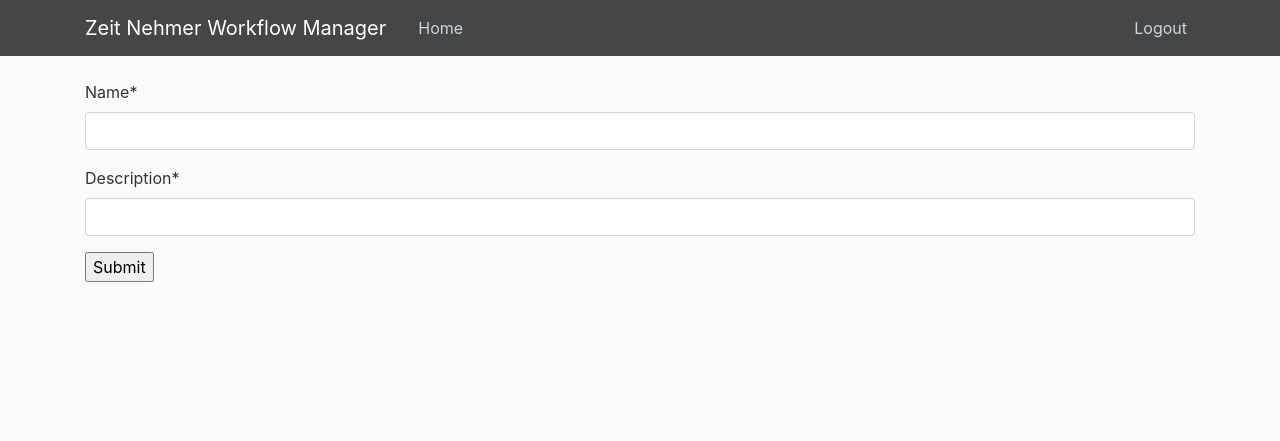
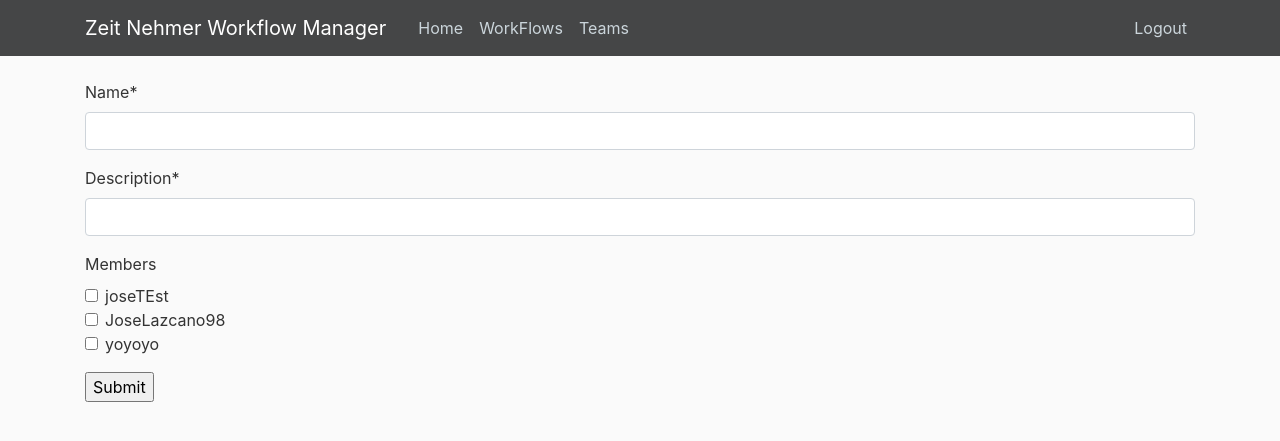
Before and after one commit to GaddPetrivoki/ProcrastinatorsRUM, a Django app: a page that uses ZeitNehmer/workflows/templates/base.html in a window 1280 px wide. Shown: the top 441 px of the page. Run offline with Django 4.2, Linux system fonts and the light colour scheme; a user stored in the database is signed in; data comes from the database, SQL or seed files in the repository; some libraries are stand-ins or nearby versions.

Commit message:
Added member support, also added some html changes made by Christian

```diff
--- a/ZeitNehmer/Main_Page/templates/Main_Page/base.html
+++ b/ZeitNehmer/Main_Page/templates/Main_Page/base.html
@@ -32,6 +32,7 @@
                         <a class="nav-item nav-link" href="{% url 'Main-Page' %}">Home</a>
 
                         <a class="nav-item nav-link" href="{% url 'Workflows' user.username %}">WorkFlows</a>
+                        <a class="nav-item nav-link" href="{% url 'teams' user.username %}">Teams</a>
                         {% else %}
                         <a class="nav-item nav-link" href="{% url 'Main-Page' %}">Home</a>
                         {% endif %}
--- a/ZeitNehmer/workflows/forms.py
+++ b/ZeitNehmer/workflows/forms.py
@@ -1,7 +1,7 @@
 from .models import Workflows, Teams
 from django import forms
 from django.forms import ModelForm
-
+from django.contrib.auth.models import User
 class WorkflowsForm(forms.ModelForm):
     class Meta:
         model = Workflows
@@ -18,4 +18,12 @@ class WorkflowsForm(forms.ModelForm):
 class TeamsForm(forms.ModelForm):
     class Meta:
         model = Teams
-        fields = ['name', 'description']
+        fields = ['name', 'description', 'members']
+
+    members = forms.ModelMultipleChoiceField(
+        queryset=User.objects.none(),
+        widget=forms.CheckboxSelectMultiple,
+        required = False,
+    )
+class addMemberForm(forms.Form):
+    member = forms.CharField(label='Member', max_length=100)
--- a/ZeitNehmer/workflows/models.py
+++ b/ZeitNehmer/workflows/models.py
@@ -10,7 +10,7 @@ PRIORITY_CHOICES = (
 class Teams(models.Model):
     name = models.CharField(max_length=50)
     description = models.CharField(max_length=200)
-    members = models.ForeignKey(User, on_delete=models.CASCADE)
+    members = models.ManyToManyField(User)
 
 class Workflows(models.Model):
     name = models.CharField(max_length=50)
--- a/ZeitNehmer/workflows/templates/base.html
+++ b/ZeitNehmer/workflows/templates/base.html
@@ -17,6 +17,36 @@
     {% else %}
         <title> ZN Workflow </title>
     {% endif %}
+
+    <style>
+    		p {
+    			margin: 50px 0;
+    		}
+    		code {
+    			color: #c00;
+    		}
+    		#p1 {
+    			font-weight: bold;
+          font-size: 25px;
+    		}
+    		#p2 {
+    			font-style: italic;
+          font-size: 25px;
+    		}
+    		#p3 {
+    			font-variant: small-caps;
+          font-size: 25px;
+    		}
+    		#p4 {
+    			text-transform: uppercase;
+          font-size: 25px;
+    		}
+    		#p5 {
+    			line-height: 2;
+          font-size: 25px;
+    		}
+    	</style>
+
 </head>
     <body>
     <!-- Navbar  -->
@@ -29,8 +59,15 @@
                 </button>
                 <div class="collapse navbar-collapse" id="navbarToggle">
                     <div class="navbar-nav mr-auto">
+                      {% if user.is_authenticated %}
+                      <a class="nav-item nav-link" href="{% url 'Main-Page' %}">Home</a>
+
+                      <a class="nav-item nav-link" href="{% url 'Workflows' user.username %}">WorkFlows</a>
+                      <a class="nav-item nav-link" href="{% url 'teams' user.username %}">Teams</a>
+                      {% else %}
                         <a class="nav-item nav-link" href="{% url 'Main-Page' %}">Home</a>
                         <a class="nav-item nav-link" href="/"></a>
+                        {% endif %}
                     </div>
                     <!-- Navbar Right Side -->
                     <div class="navbar-nav">
--- a/ZeitNehmer/workflows/templates/teams/create_teams.html
+++ b/ZeitNehmer/workflows/templates/teams/create_teams.html
@@ -2,10 +2,12 @@
 {% load crispy_forms_tags %}
 {% block content %}
 <form method="post">
-    {% csrf_token %}
-    <fieldset action= class="form-group">
+  {% csrf_token %}
+  <fieldset action="" class="form-group">
     {{ form | crispy }}
+
     <input type="submit" value="Submit">
-    </fieldset>
+
+  </fieldset>
 </form>
 {% endblock content %}
--- a/ZeitNehmer/workflows/templates/workflows/deleteWorkflow.html
+++ b/ZeitNehmer/workflows/templates/workflows/deleteWorkflow.html
@@ -4,11 +4,11 @@
 
 <h1>Delete Workflow</h1>
 
-<p>Are you sure you want to delete the Workflow: {{ workflows.name }}?</p>
+<p id="p1">Are you sure you want to delete the Workflow: {{ workflows.name }}?</p>
 
 <form action="" method="POST">
   {% csrf_token %}
-  <input type="submit" value="Yes, delete." class='btn btn-danger'>
+  <input type="submit" value="Yes, delete." class='btn btn-outline-danger btn-lg btn-block'>
 </form>
 
 {% endblock %}
--- a/ZeitNehmer/workflows/urls.py
+++ b/ZeitNehmer/workflows/urls.py
@@ -14,4 +14,5 @@ urlpatterns = [
 
     #TEAMS' WORKFLOWS
     path('<username>/teams/<int:pk>/', TeamsWorkflowsListView.as_view(), name='teams_workflows'),
+    path('<username>/teams/manage/', views.manageMember, name='teams_manage'),
 ]
--- a/ZeitNehmer/workflows/views.py
+++ b/ZeitNehmer/workflows/views.py
@@ -5,12 +5,11 @@ from django.contrib import messages
 from django.views.generic.edit import UpdateView, DeleteView
 from .models import Workflows, Teams
 from .tables import WorkflowsTable
-from .forms import WorkflowsForm, TeamsForm
+from .forms import WorkflowsForm, TeamsForm, addMemberForm
 from django.urls import reverse_lazy, reverse
 from django.contrib.auth.mixins import LoginRequiredMixin
 from django import forms
-from django.http import HttpResponseRedirect
-
+from django.contrib.auth.models import User
 #Personal
 class WorkflowsListView(LoginRequiredMixin, SingleTableView):
     def get_queryset(self):
@@ -29,7 +28,6 @@ class WorkflowsListView(LoginRequiredMixin, SingleTableView):
 def workflowsCreation(request, username):
     form = WorkflowsForm()
 
-    print(request.session['prev_url'])
     if request.method == 'POST':
 
         form = WorkflowsForm(request.POST)
@@ -78,14 +76,19 @@ def teamsView(request, username):
 
 def teamsCreate(request, username):
     form = TeamsForm()
-
+    form.fields['members'].queryset = User.objects.exclude(username = request.user)
     if request.method == 'POST':
         form = TeamsForm(request.POST)
+
         if form.is_valid():
             #This is done so there is no "Integrity Error"
             team = form.save(commit=False)
-            team.members = request.user
             team.save()
+            team.members.add(request.user)
+
+            for members in request.POST.getlist('members'):
+                team.members.add(members)
+
             messages.success(request, f'New Workflow Added!')
             return redirect('teams', username=username)
 
@@ -95,9 +98,21 @@ class TeamsWorkflowsListView(LoginRequiredMixin, SingleTableView):
     def get_queryset(self):
         self.request.session['team'] = self.kwargs['pk']
         return Workflows.objects.filter(owner=self.request.user.id, team = self.request.session['team'] )
+
     login_url = '/login/'
     redirect_field_name = 'redirect_to'
     model = Workflows
 
     table_class = WorkflowsTable
     template_name = 'workflows/index.html'
+
+def manageMember(request, username):
+    queryset = Teams.objects.filter(id = request.session['team'])
+    team = queryset[0]
+    context = team.members.all()
+    if request.method == 'POST':
+        print(request.POST.get('member'))
+        print(User.objects.filter(username=request.POST.get('member')))
+        team.members.add(User.objects.filter(username=request.POST.get('member'))[0])
+
+    return render(request, 'teams/manage_members.html', {'members': context})
```
Also changed, not shown: ZeitNehmer/workflows/templates/teams/manage_members.html (added, +17 -0 lines), ZeitNehmer/workflows/templates/teams/teams.html (+6 -11 lines), ZeitNehmer/workflows/templates/workflows/index.html (+23 -0 lines), ZeitNehmer/db.sqlite3.
